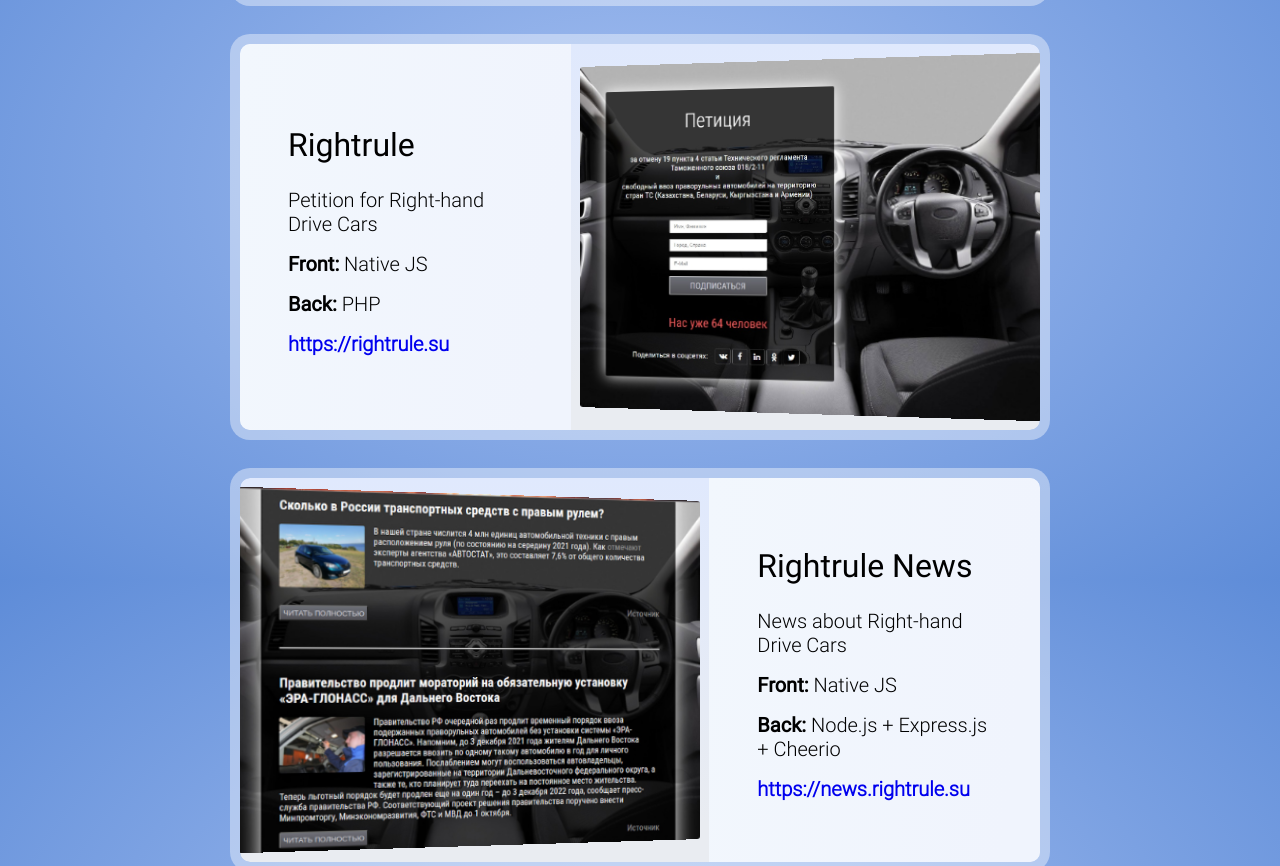
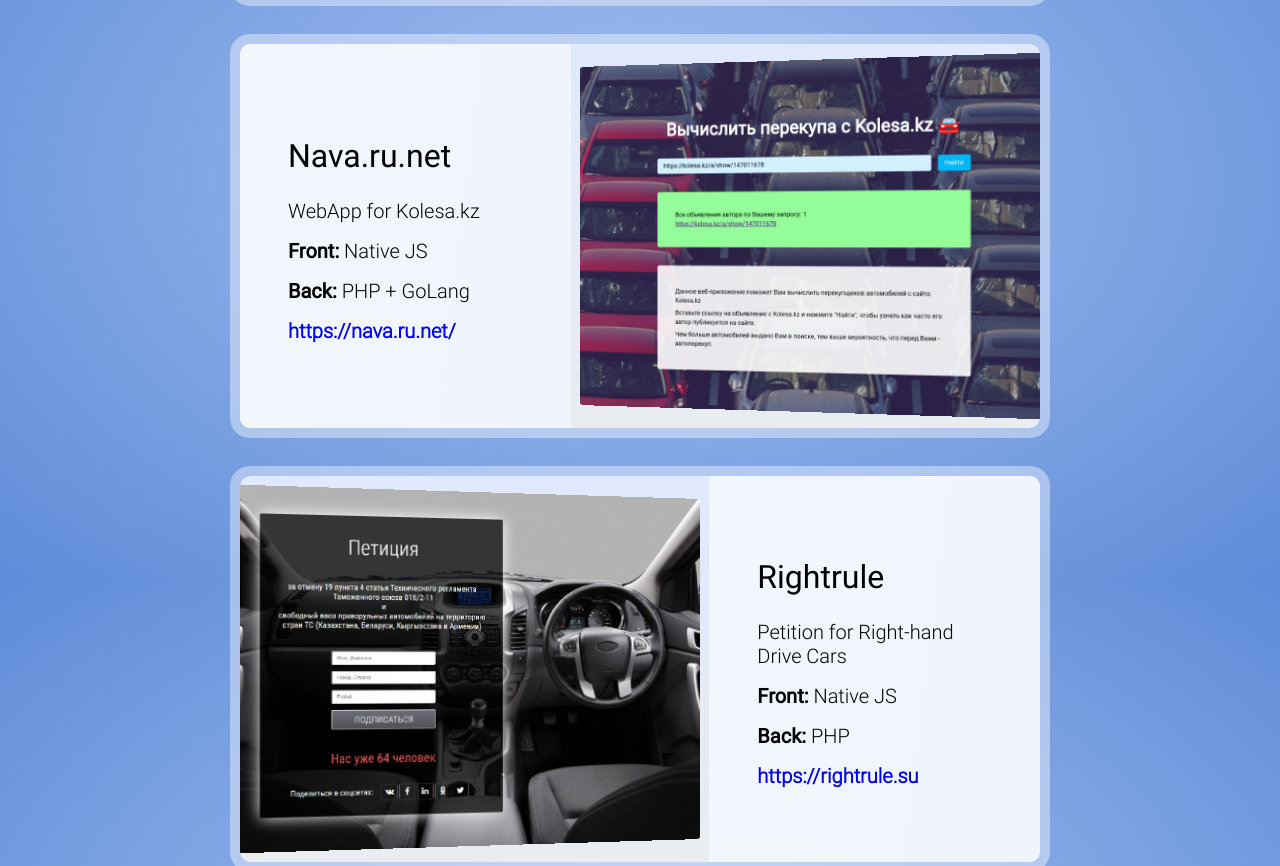
Before and after one commit to wapakalypse/github.io, a plain HTML site: page index.html in a window 1280 px wide. Shown: the part 3420-4286 px from the top of the page. Drawn offline with Linux system fonts and the light colour scheme.

Commit message:
+navarunet

```diff
--- a/index.html
+++ b/index.html
@@ -68,8 +68,8 @@
                         <img src="images/toppru.jpg">
                     </a>
                     <div class="home-site-descr">
-                        <h2 class="home-site-descr-name">To.pp.ru</h2>
-                        <p class="home-site-descr-resume">FoxNews in Russian</p>
+                        <h2 class="home-site-descr-name">FoxNews in Russian</h2>
+                        <p class="home-site-descr-resume">FoxNews scraper and translator for Russian</p>
                         <p><strong>Front:</strong> Native JS</p>
                         <p><strong>Back:</strong> Nest.js (TypeScript) + MongoDB</p>
                         <p><strong><a href="https://to.pp.ru/">https://to.pp.ru/</a></strong></p>
@@ -112,6 +112,17 @@
                     </div>
                 </li>
                 <li class="site">
+                    <a href="https://nava.ru.net" class="home-site-image">
+                        <img src="images/navarunet.jpg">
+                    </a>
+                    <div class="home-site-descr">
+                        <h2 class="home-site-descr-name">Nava.ru.net</h2>
+                        <p class="home-site-descr-resume">WebApp for Kolesa.kz</p>
+                        <p><strong>Front:</strong> Native JS</p>
+                        <p><strong>Back:</strong> PHP + GoLang</p>
+                        <p><strong><a href="https://nava.ru.net">https://nava.ru.net/</a></strong></p>
+                    </div>
+                </li>                <li class="site">
                     <a href="https://rightrule.su" class="home-site-image">
                         <img src="images/rightrule.jpg">
                     </a>
```
Also changed, not shown: images/navarunet.jpg (added), images/toppru.jpg.
